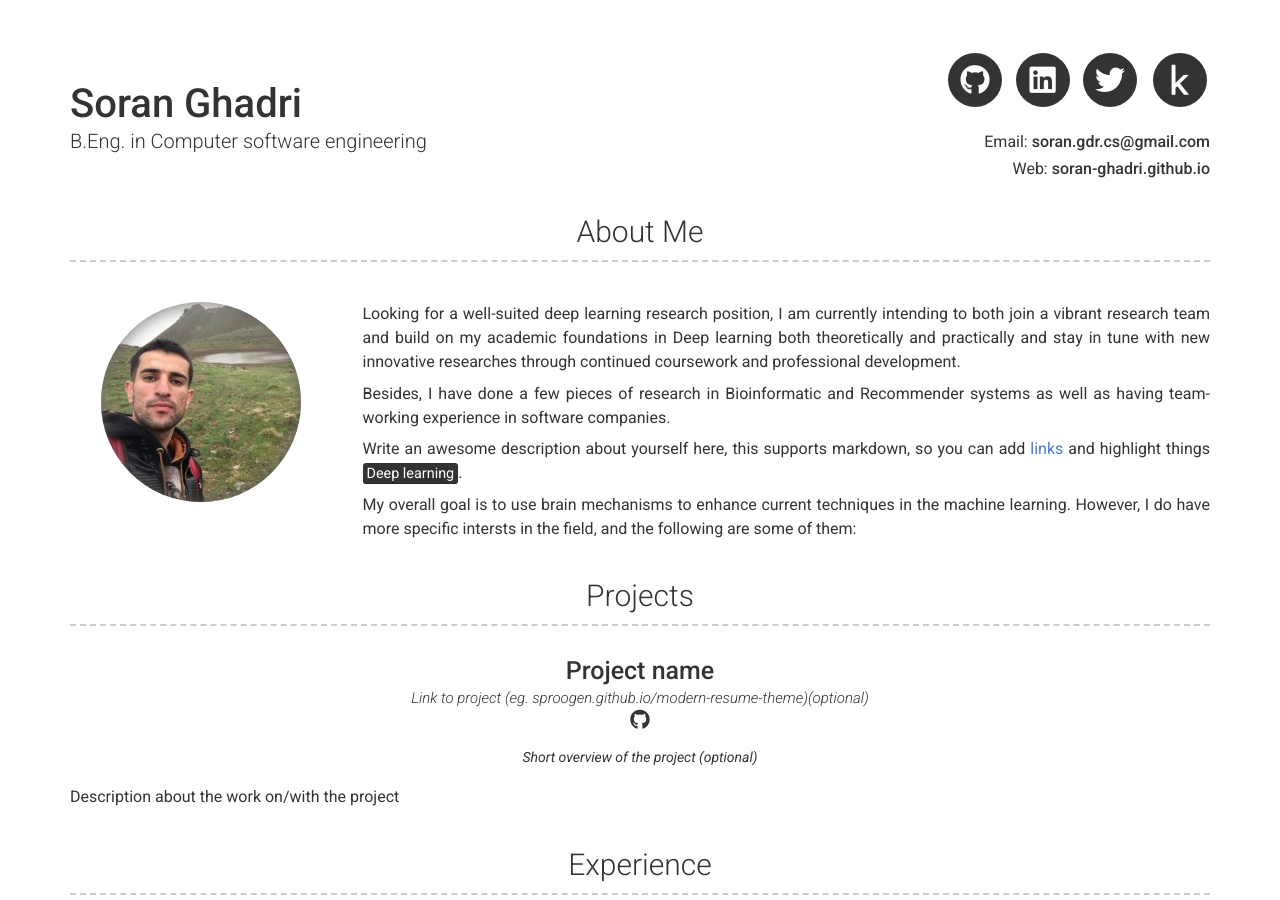
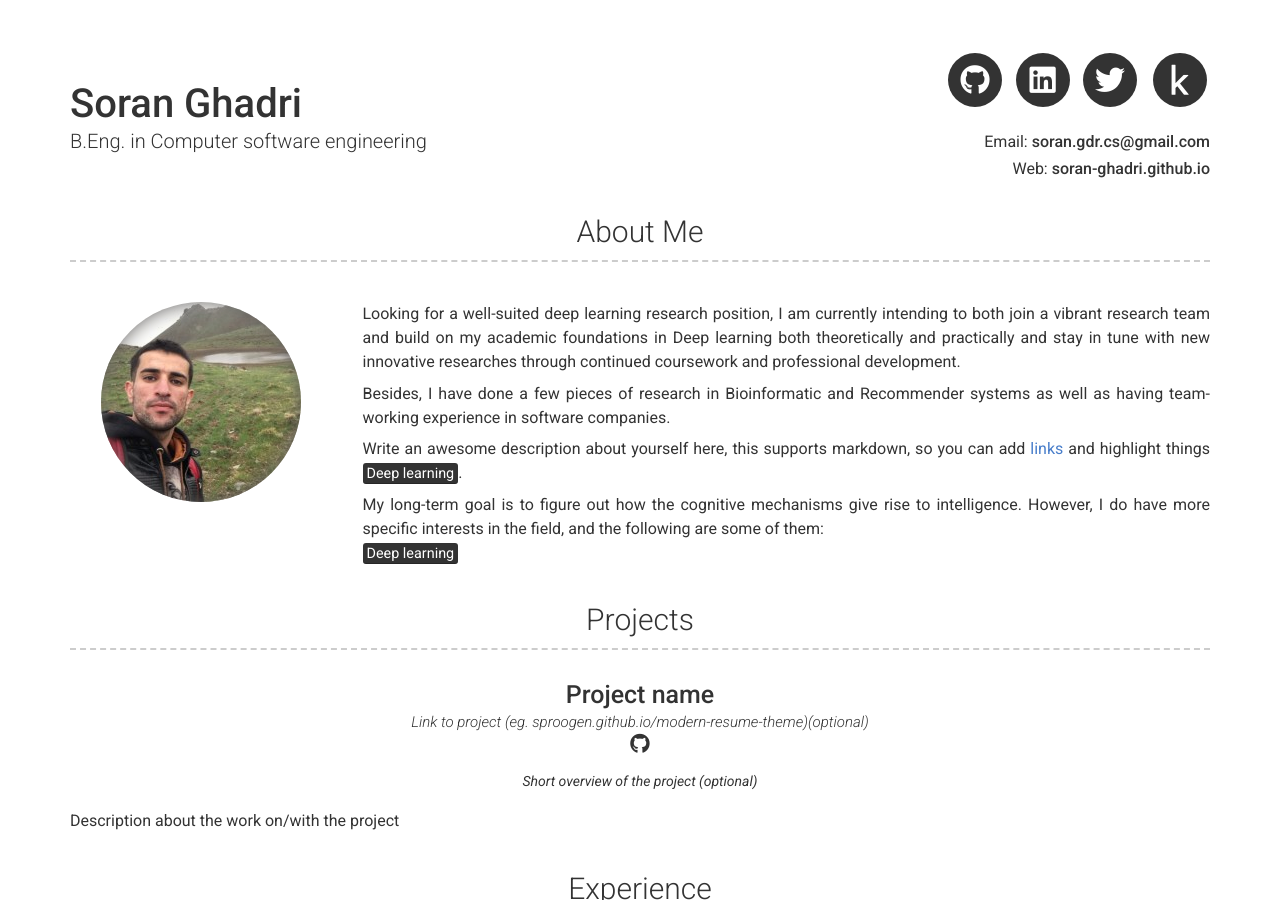
Before and after one commit to soran-ghaderi/soran-ghaderi.github.io, a Jekyll site: the page built from index.md, in a window 1280 px wide and 900 px high. Built offline with Jekyll 4.4.1, drawn with Linux system fonts in a browser that asks for light colours; nearby versions of some CDN libraries.

Commit message:
added info

```diff
--- a/_config.yml
+++ b/_config.yml
@@ -53,7 +53,8 @@ about_content: | # this will include new lines to allow paragraphs
 
   Write an awesome description about yourself here, this supports markdown, so you can add [links](http://foobar.com) and highlight things <mark>Deep learning</mark>.
 
-  My overall goal is to use brain mechanisms to enhance current techniques in the machine learning. However, I do have more specific intersts in the field, and the following are some of them:
+  My long-term goal is to figure out how the cognitive mechanisms give rise to intelligence. However, I do have more specific interests in the field, and the following are some of them:<br>
+  <mark>Deep learning</mark>
 #  You can even add paragraphs by using empty lines like this and add anything else markdown supports such as
 #    - Lists
 #    - Tables
```
